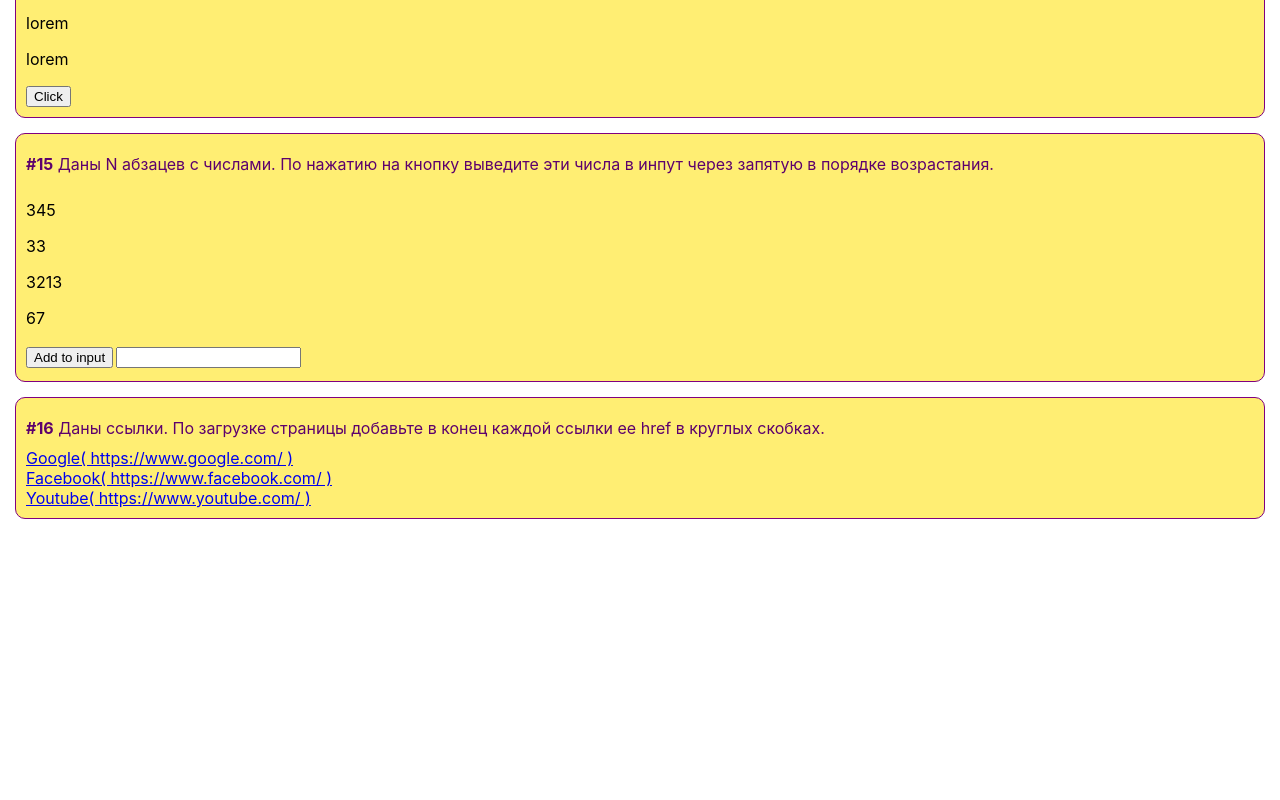
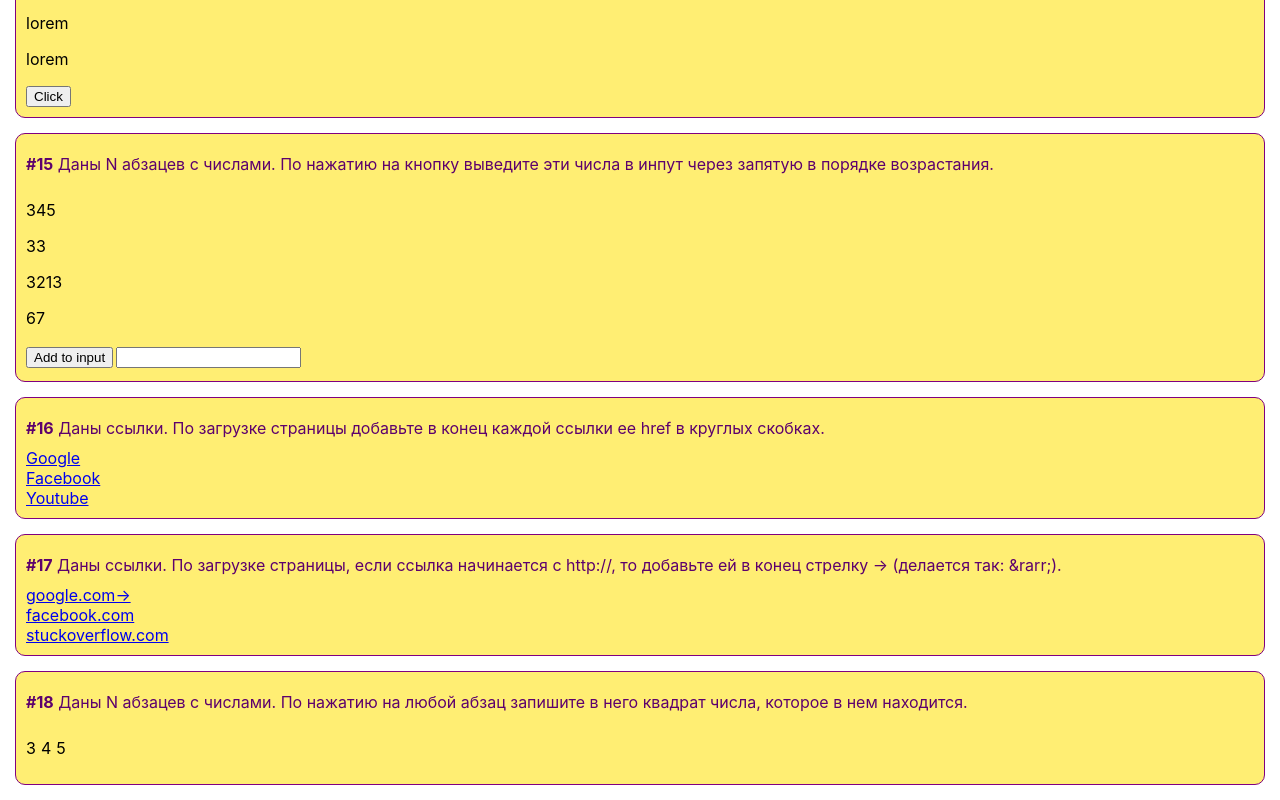
Before and after one commit to Radosh-93/ReactJS, a React (Create React App) app in the folder TasksToSolve/moutain-of-tasks/: page / in a window 1280 px wide. Shown: the part 2035-2835 px from the top of the page. Before the commit the page ends 2569 px from the top, so only its background shows below. Built offline with nearby package versions, Linux system fonts and the light colour scheme.

Commit message:
complete 17-18

```diff
--- a/TasksToSolve/moutain-of-tasks/src/components/Tasks/Resolve.jsx
+++ b/TasksToSolve/moutain-of-tasks/src/components/Tasks/Resolve.jsx
@@ -277,6 +277,36 @@ export const Resolve = (props) => {
                 </div>
             )
         }
+        case 17: {
+            window.onload = () => {
+                let elements = getCls(cls);
+                for (let i = 0; i < elements.length; i++) {
+                    if(elements[i].href.includes('http://')) {
+                        elements[i].innerHTML += '&rarr;'
+                    }
+                }
+            }
+            return (
+                <div className='solution' style={{display: "flex", flexDirection: "column"}}>
+                    <a href="http://www.google.com" className={cls}>google.com</a>
+                    <a href="ftp://facebook.com" className={cls}>facebook.com</a>
+                    <a href="https://www.stuckoverflow.com" className={cls}>stuckoverflow.com</a>
+                </div>
+            )
+        }
+        case 18: {
+            let squaredNumber = (e) => {
+                //let elements = getCls(cls)
+                e.target.innerHTML *= e.target.innerHTML;
+                }
+            return (
+                <div className='solution' style={{display: "flex"}}>
+                    <p className={cls} onClick={squaredNumber}>3</p>
+                    <p style={{margin: '16px 5px', cursor: 'pointer'}} className={cls} onClick={squaredNumber}>4</p>
+                    <p className={cls} onClick={squaredNumber}>5</p>
+                </div>
+            )
+        }
         case 100: {
             return (
                 <div className='solution'>
--- a/TasksToSolve/moutain-of-tasks/src/redux/tasks-reducer.js
+++ b/TasksToSolve/moutain-of-tasks/src/redux/tasks-reducer.js
@@ -64,6 +64,14 @@ let initialState = {
 			id: 16,
 			description: 'Даны ссылки. По загрузке страницы добавьте в конец каждой ссылки ее href в круглых скобках.'
 		},
+		{
+			id: 17,
+			description: 'Даны ссылки. По загрузке страницы, если ссылка начинается с http://, то добавьте ей в конец стрелку → (делается так: &rarr;).'
+		},
+		{
+			id: 18,
+			description: 'Даны N абзацев с числами. По нажатию на любой абзац запишите в него квадрат числа, которое в нем находится.'
+		},
 	],
 	sourcePage: 'http://old.code.mu/tasks/javascript/practice/praktika-javascript-dlya-novichkov.html'
 }
```
